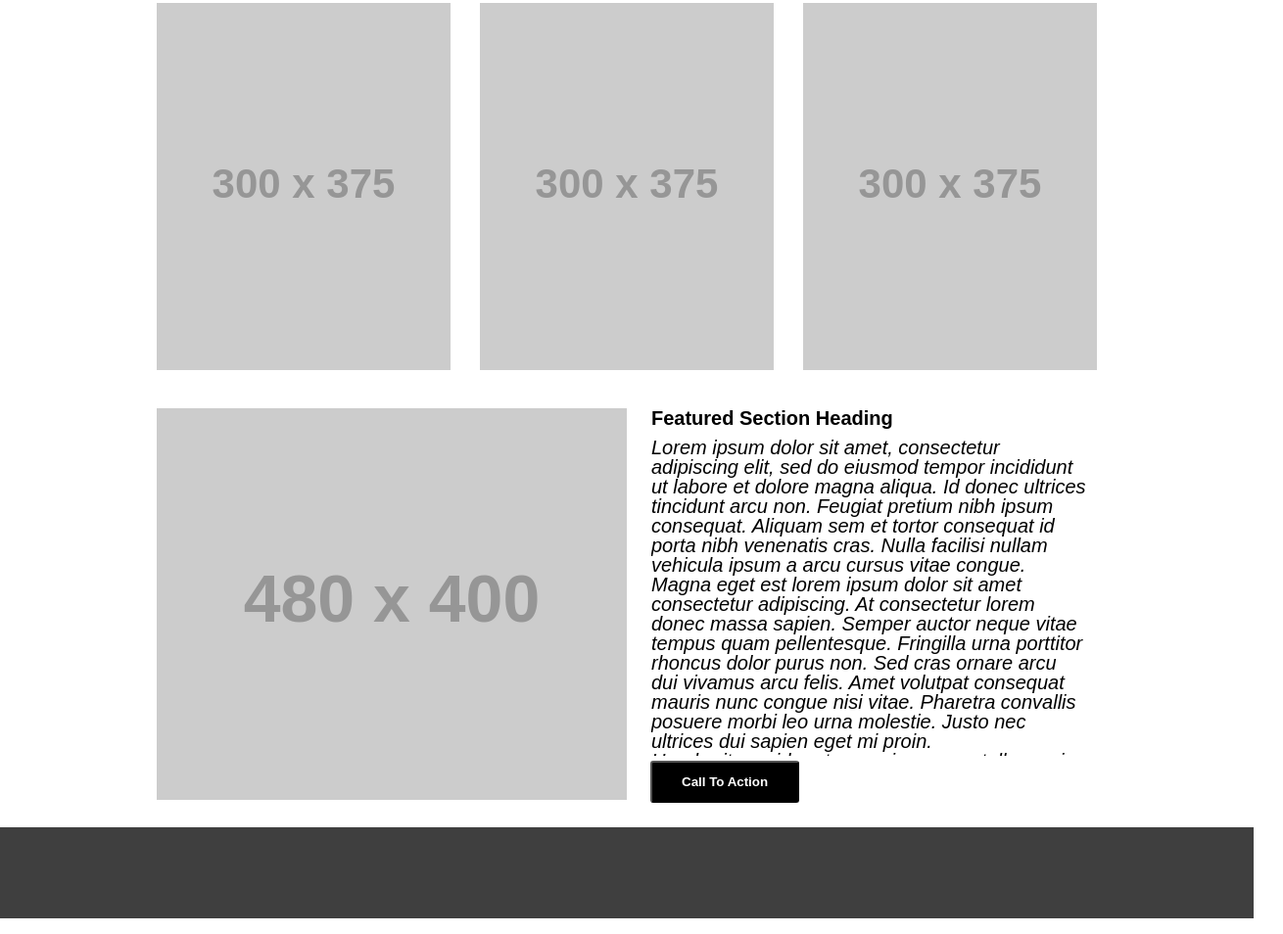
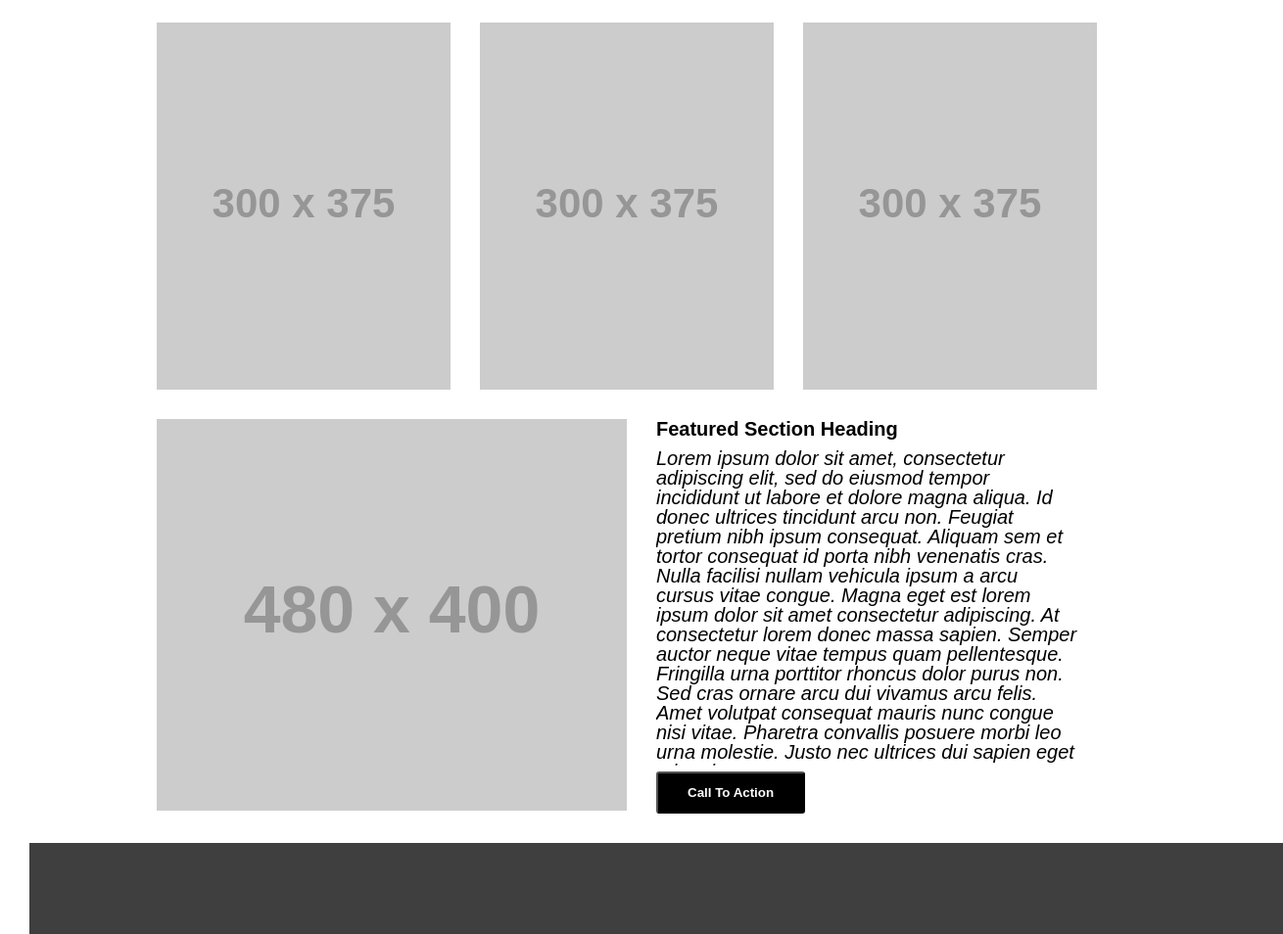
Before and after one commit to stephenchu530/wirefame-exercise, a plain HTML site: page index.html in a window 1280 px wide. Shown: the part 583-1537 px from the top of the page at 98% size, 1310 px wide, since content can reach past the window. Drawn offline with Linux system fonts and the light colour scheme; placeholder pictures from the web are drawn by us.

Commit message:
fix: changed gutter distance (or at least tried to)

```diff
--- a/css/style.css
+++ b/css/style.css
@@ -39,7 +39,7 @@ main {
   padding: 0;
 }
 main section {
-  margin: 20px auto;
+  margin: 30px auto;
   padding: 0px;
   width: 960px;
 }
@@ -48,6 +48,7 @@ Found on: https://stackoverflow.com/questions/1464934/text-align-justify-and-ima
 */
 main section:nth-child(2) {
   text-align: justify;
+  height: 375px;
 }
 main section:nth-child(2) img {
   display: inline-block;
@@ -60,9 +61,8 @@ main section:nth-child(2):after {
 }
 main section:nth-child(3) {
   display: inline-block;
-  margin: 0;
-  margin-bottom: 25px;
   padding: 0;
+  margin-top: 0;
   width: 960px;
   text-align: center;
 }
@@ -73,14 +73,14 @@ main section:nth-child(3) img, main section:nth-child(3) article {
   float: left;
 }
 main section:nth-child(3) article {
-  padding: 0 10px;
+  padding: 0;
   width: 460px;
   height: 400px;
   text-align: left;
 }
 article div {
   height: 355px;
-  margin-left: 15px;
+  margin-left: 30px;
   overflow: hidden;
   overflow-y: scroll;
 }
@@ -102,7 +102,7 @@ div p {
   font-style: italic;
 }
 button {
-  margin: 5px 14px;
+  margin: 5px 30px;
   font-weight: bold;
   background-color: black;
   color: white;
@@ -114,7 +114,7 @@ button:hover {
   opacity: .6;
 }
 footer {
-  margin: 0;
+  margin: 0 30px;
   padding: 0;
   width: 100%;
   height: 93px;
```
